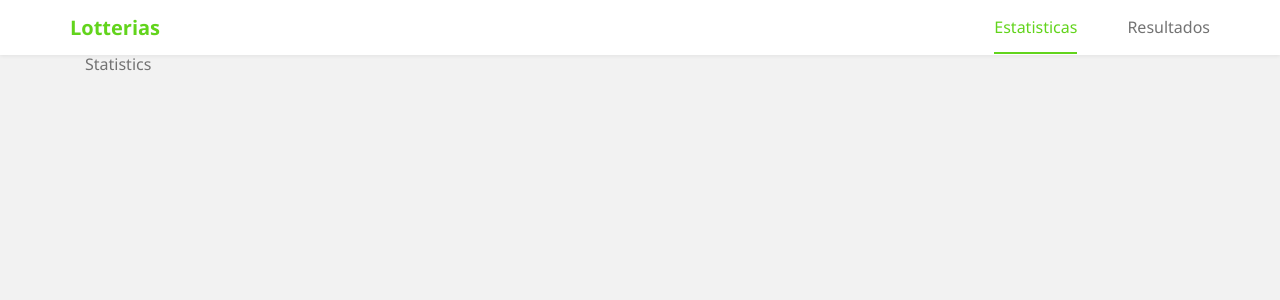
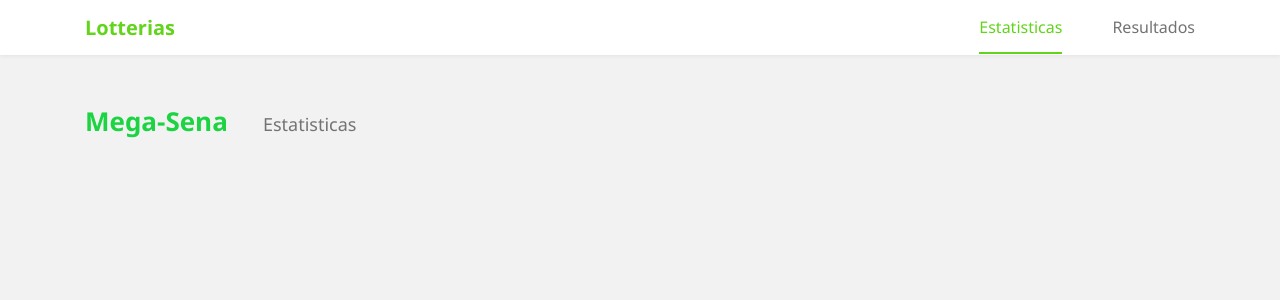
Before and after one commit to valmisson/Lottery-Statistics, a Vue app: page /estatistica/megasena in a window 1280 px wide. Shown: the top 300 px of the page. Built offline with nearby package versions, Linux system fonts and the light colour scheme.

Commit message:
adding page titles

```diff
--- a/src/App.vue
+++ b/src/App.vue
@@ -64,7 +64,7 @@
     border-radius: 5px;
   }
 
-  @media (max-width: 768px) {
+  @media (max-width: 767px) {
     .main {
       position: relative;
       top: 50px;
--- a/src/components/layout/Header.vue
+++ b/src/components/layout/Header.vue
@@ -1,7 +1,7 @@
 <template>
   <header class="layout__header">
     <div class="container">
-      <div class="layout__header-row row">
+      <div class="layout__header-row">
         <a href="/estatistica/" class="layout__header-brand">Lotterias</a>
 
         <button @click="toggleMenu" class="menu__button">
@@ -52,6 +52,7 @@
   }
 
   .layout__header-row {
+    display: flex;
     align-items: center;
     justify-content: space-between;
     height: 50px;
@@ -127,6 +128,13 @@
     position: relative;
   }
 
+  @media (max-width: 767px) {
+    .layout__header .container {
+      padding-left: 0;
+      padding-right: 0;
+    }
+  }
+
   @media (min-width: 768px) {
     .layout__header {
       padding: 0;
--- /dev/null
+++ b/src/components/layout/PageTitle.vue
@@ -0,0 +1,77 @@
+<template>
+  <section class="page__title">
+    <h1 ref="lottery" class="page__title-lottery">{{ lottery }}</h1>
+    <h2 class="page__title-page">{{ page }}</h2>
+  </section>
+</template>
+
+<script>
+export default {
+  name: 'PageTitle',
+
+  data () {
+    return {
+      lottery: ''
+    }
+  },
+
+  props: {
+    page: {
+      type: String,
+      required: true
+    }
+  },
+
+  mounted () {
+    const { name } = this.$route
+
+    this.lottery = name
+
+    this.defineClass(name)
+  },
+
+  methods: {
+    defineClass (lotteryName) {
+      const { lottery } = this.$refs
+      const className = lotteryName === 'Lotofácil' ? 'lotofacil' : lotteryName.toLowerCase()
+
+      lottery.classList.add(className)
+    }
+  }
+}
+</script>
+
+<style scoped>
+  .page__title {
+    display: flex;
+    align-items: center;
+    margin-top: 25px;
+  }
+
+  .page__title-lottery {
+    font-size: 20px;
+  }
+
+  .page__title-page {
+    font-size: 16px;
+    font-weight: 500;
+    margin-left: 20px;
+    margin-bottom: 11px;
+  }
+
+  @media (min-width: 768px) {
+    .page__title {
+      margin-top: 35px;
+    }
+
+    .page__title-lottery {
+      font-size: 26px;
+    }
+
+    .page__title-page {
+      font-size: 18px;
+      font-weight: 500;
+      margin-left: 35px;
+    }
+  }
+</style>
--- a/src/views/Statistics.vue
+++ b/src/views/Statistics.vue
@@ -1,10 +1,16 @@
 <template>
-  <main>Statistics</main>
+  <main class="statistics">
+    <page-title page="Estatisticas" />
+  </main>
 </template>
 
 <script>
+import PageTitle from '@components/layout/PageTitle.vue'
+
 export default {
   name: 'Statistics',
-  components: {}
+  components: {
+    PageTitle
+  }
 }
 </script>
```
